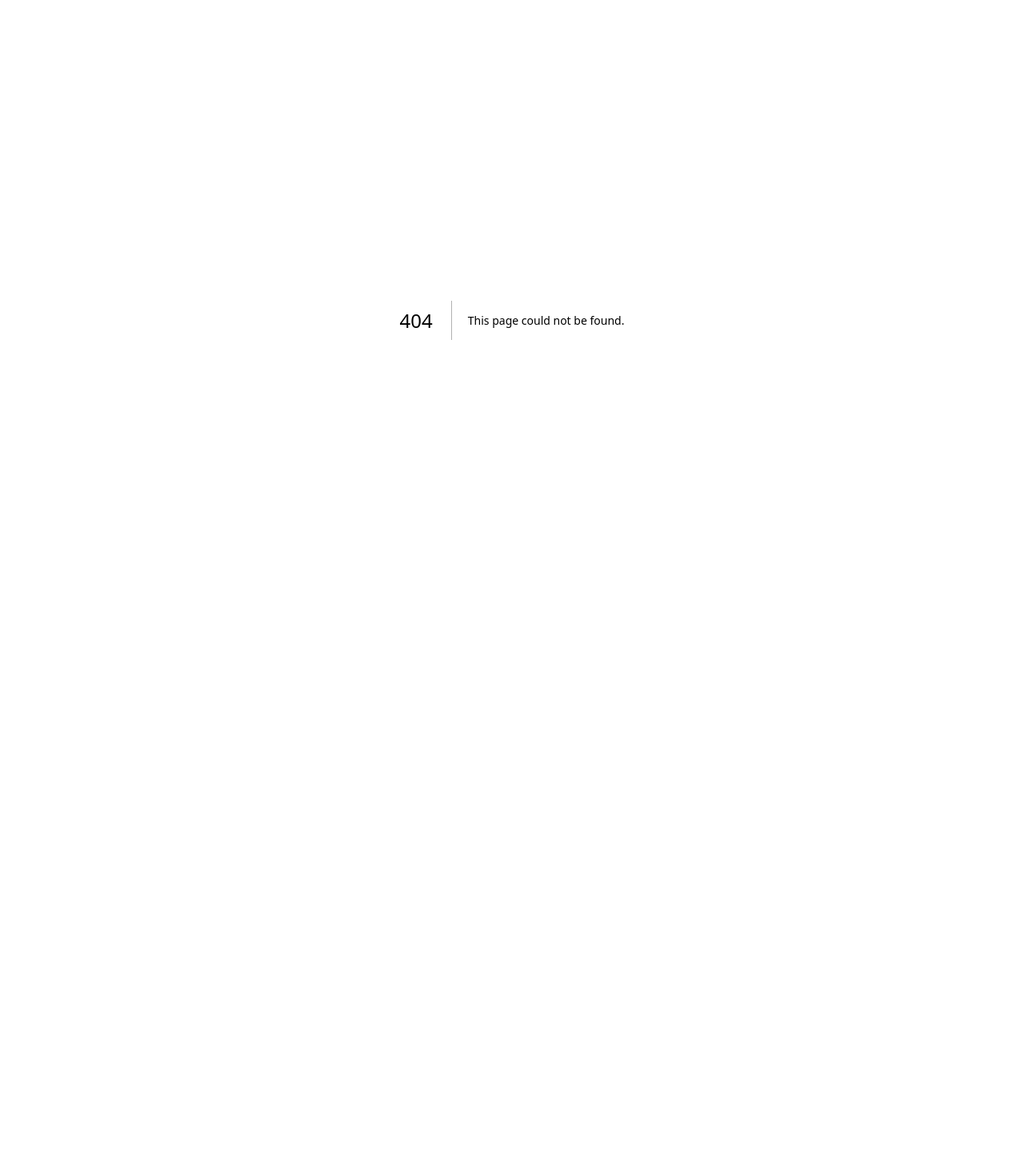
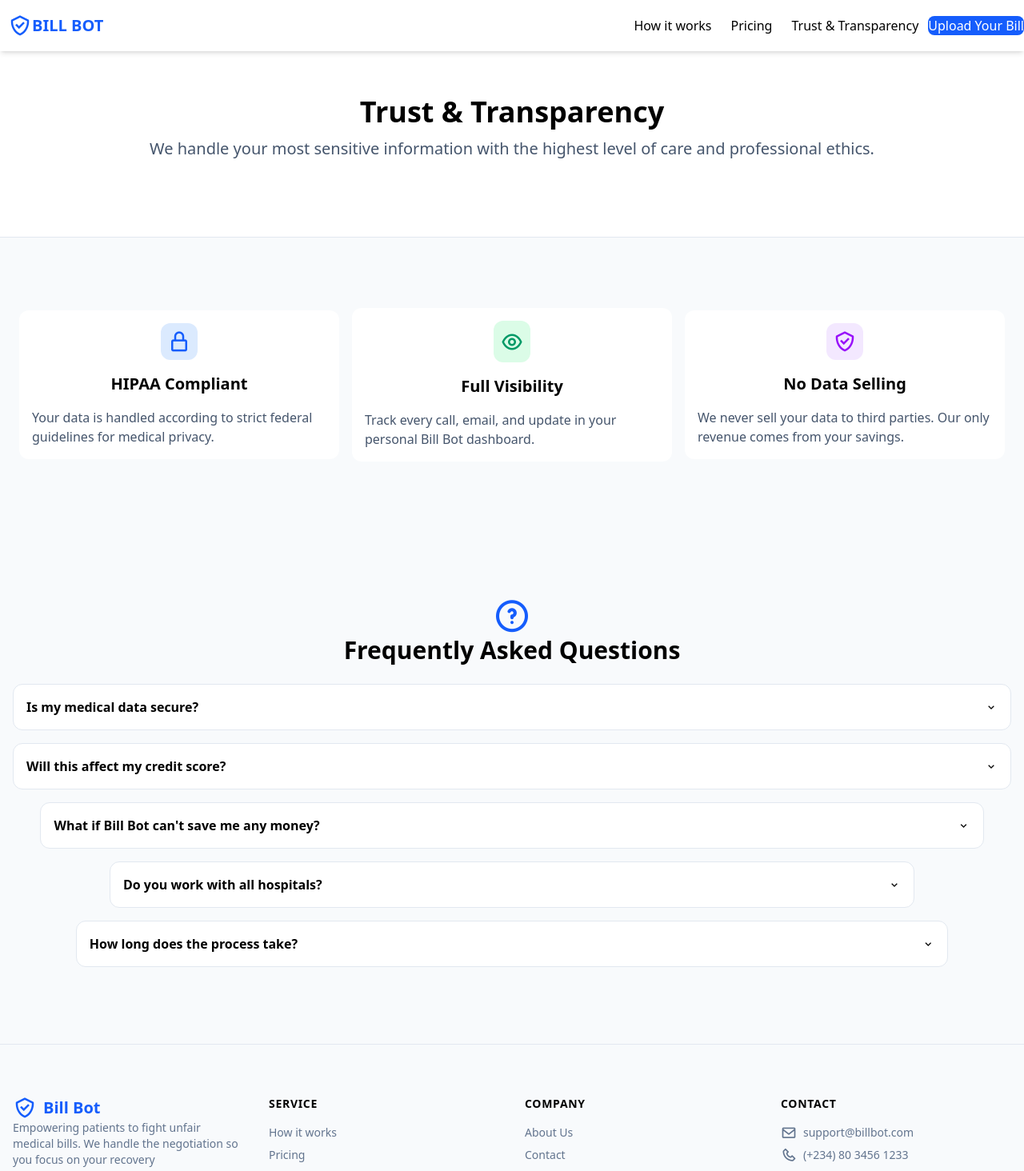
Before and after one commit to AlabiDominion/Bill-Bot-Landing-Page, a Next.js app: page /trustAndTransparency in a window 1280 px wide. Before the commit this address had no page. Shown: the top 1464 px of the page at 80% size. Before the commit the page ends 800 px from the top, so only its background shows below. Built offline with nearby package versions, Linux system fonts and the light colour scheme.

Commit message:
update-05-03-26

```diff
--- a/app/components/Nav.tsx
+++ b/app/components/Nav.tsx
@@ -74,7 +74,7 @@
             <MotionLink href="./pricing" variants={navListVariants} className='hover:text-blue-600 cursor-pointer'>
               Pricing
               </MotionLink>
-            <MotionLink href="/" variants={navListVariants} className='hover:text-blue-600 cursor-pointer'>Trust & Transparency</MotionLink>
+            <MotionLink href="./trustAndTransparency" variants={navListVariants} className='hover:text-blue-600 cursor-pointer'>Trust & Transparency</MotionLink>
         </motion.div>
         <Link href="/uploadYourBill">
         <motion.button variants={navLogoVariants} type="button" className='text-white bg-blue-600 rounded-lg p-[5] font-medium hover:bg-blue-700 hidden md:flex active:scale-[0.95]'>Upload Your Bill</motion.button></Link>
@@ -88,7 +88,7 @@
           <motion.div className='fixed space-y-4 px-4 py-4 shadow-md top-16 w-full z-50 left-0 md:hidden p-[4] bg-white '>
              <Link href="/howItWorks" className="hover:text-blue-600 cursor-pointer block">How it works</Link>
              <Link href="/pricing" className="hover:text-blue-600 cursor-pointer block">Pricing</Link>
-              <a href="" className="block hover:text-blue-600">Trust & Transparency</a>
+             <Link href="/trustAndTransparency" className="hover:text-blue-600 cursor-pointer block">Trust & Transparency</Link>
               <Link href="/uploadYourBill">
           <button type="button" className='text-white bg-blue-600 rounded-lg p-[5] font-medium hover:bg-blue-700 active:scale-[0.95] w-full'>Upload Your Bill</button></Link>
           </motion.div>
--- a/app/page.tsx
+++ b/app/page.tsx
@@ -12,7 +12,7 @@
       <Banner/>
       <main className="grow">
         <section className="relative  p-20 lg:py-32 w-full items-center justify-center">
-          <div className="container p-4">
+          <div className=" p-4">
             <div className="text-center items-center">
               <div className="inline-block text-blue-800 bg-blue-100 rounded-full text-xs font-semibold px-2.5 py-0.5">Medical Advocacy for Patients</div>
               <h1 className="font-extrabold mb-6 text-4xl md:text-6xl">We fight your medical bills</h1>
--- /dev/null
+++ b/app/preview/page.tsx
@@ -0,0 +1,49 @@
+"use client";
+
+import React, { useEffect, useState } from "react";
+import { useRouter } from "next/navigation";
+import Nav from "../components/Nav";
+import Footer from "../components/Footer";
+import Link from 'next/link'
+
+export default function Preview() {
+  const [fileUrl, setFileUrl] = useState(null);
+  const router = useRouter();
+
+  useEffect(() => {
+    const storedFile = sessionStorage.getItem("uploadedFile");
+    if (storedFile) {
+      setFileUrl(storedFile);
+    }
+  }, []);
+
+  return (
+    <>
+      <Nav />
+      <main className="min-h-screen bg-slate-50 flex flex-col items-center p-20 relative">
+        <h1 className="text-3xl font-bold mb-6">Your Uploaded Bill</h1>
+
+        {fileUrl ? (
+          <iframe
+            src={fileUrl}
+            className="w-full max-w-5xl h-[80vh] border rounded-xl shadow-xl"
+          ></iframe>
+        ) : (
+          <p>No file found.</p>
+        )}
+
+         <div className='flex gap-4 mt-6 justify-center'>
+                <Link href='./uploadYourBill'>
+                <button className=" p-3 border border-slate-300 rounded-2xl hover:bg-blue-200">
+                  Upload Another Bill
+                </button></Link>
+
+                <Link href="/">
+                    <button className='text-white bg-blue-600 p-3 rounded-2xl'>Back to Home <i className='uil uil-arrow-right'></i></button>
+                </Link>
+        </div>
+      </main>
+      <Footer />
+    </>
+  );
+}
--- /dev/null
+++ b/app/trustAndTransparency/page.tsx
@@ -0,0 +1,92 @@
+"use client"
+
+import React, {useState} from 'react'
+import Nav from "../components/Nav";
+import Footer from "../components/Footer";
+
+export default function trustAndTransparency() {
+    const [openIndex, setOpenIndex] = useState(null)
+
+    const faqs = [
+        {
+            question: "Is my medical data secure?",
+            answer: "Absolutely. We use industry-standard encryption and our platform is fully HIPAA-compliant. Your medical records are only accessible to the experts working directly on your case."
+        },
+        {
+            question: "Will this affect my credit score?",
+            answer: "No. Negotiating a bill is a standard process and does not negatively impact your credit. In fact, by resolving the debt before it goes to collections, we help protect your credit score."
+        },
+        {
+            question: "What if Bill Bot can't save me any money?",
+            answer: "Then you pay us nothing. Our 20% fee is only calculated based on actual, realized savings. If the hospital refuses to budge, our service is completely free."
+        },
+        {
+            question: "Do you work with all hospitals?",
+            answer: "We work with almost all major hospital systems and private clinics across the United States. If it's a medical bill, we can likely help."
+        },
+        {
+            question: "How long does the process take?",
+            answer: "Most negotiations are resolved within 2 to 4 weeks, depending on the hospital's responsiveness. We keep you updated every step of the way."
+        }
+    ]
+
+    const toggleAccordion = (index) => {
+        setOpenIndex(openIndex === index ? null : index)
+    }
+
+  return (
+    <>
+    <link rel="stylesheet" href="https://unicons.iconscout.com/release/v4.2.0/css/line.css"></link>
+    <Nav />
+    <main>
+        <section className='bg-white relative p-20 w-full border-b border-slate-200'>
+            <div className='text-center px-4 mb-4 pt-10'>
+                <h1 className='font-extrabold text-4xl mb-3'>Trust & Transparency</h1>
+                <p className='text-slate-600 text-xl'>We handle your most sensitive information with the highest level of care and professional ethics.</p>
+            </div>
+        </section>
+
+        <section className='bg-slate-50 py-20 px-4'>
+            <div className='items-center justify-center grid grid-cols-1 md:grid-cols-3'>
+                <div className='items-center justify-center flex flex-col bg-white p-4 rounded-xl mx-2 my-2'>
+                    <i className='bx bx-lock-alt mb-4 text-blue-600 text-3xl text-bold bg-blue-100 rounded-xl p-2'></i>
+                    <h2 className='font-bold text-xl mb-4'>HIPAA Compliant</h2>
+                    <p className='text-slate-600'>Your data is handled according to strict federal guidelines for medical privacy.</p>
+                </div>
+                <div className='items-center justify-center flex flex-col bg-white p-4 rounded-xl mx-2 my-2'>
+                    <i className='uil uil-eye mb-4 text-emerald-600 text-3xl text-bold bg-green-100 rounded-xl p-2'></i>
+                    <h2 className='font-bold text-xl mb-4'>Full Visibility</h2>
+                    <p className='text-slate-600'>Track every call, email, and update in your personal Bill Bot dashboard.</p>
+                </div>
+                <div className='items-center justify-center flex flex-col bg-white p-4 rounded-xl mx-2 my-2'>
+                    <i className='bx bx-check-shield mb-4  text-purple-600 text-3xl text-bold bg-purple-100 rounded-xl p-2'></i>
+                    <h2 className='font-bold text-xl mb-4'>No Data Selling</h2>
+                    <p className='text-slate-600'>We never sell your data to third parties. Our only revenue comes from your savings.</p>
+                </div>
+
+            </div>
+        </section>
+
+        <section className='bg-slate-50 py-20 px-4'>
+            <div className='items-center flex flex-col'>
+                <i className="uil uil-question-circle text-blue-600 text-5xl"></i>
+                <h2 className='font-bold text-3xl mb-6'>Frequently Asked Questions</h2>
+
+                {faqs.map((faq, index) => (
+                    <div key={index} className='bg-white rounded-xl border border-slate-200 p-4 mb-4'>
+                        <button onClick={() => toggleAccordion(index)} className='flex justify-between items-center w-full'>
+                            <h3 className='font-bold'>{faq.question}</h3>
+                            <i className={`bx ${openIndex === index ? "bx-chevron-up" : "bx-chevron-down"} text-ul transition-all duration-300`} ></i>
+                        </button>
+                        <div className={`overflow-hidden transition-all duration-300 ${openIndex === index ? "max-h-40 pb-4" : "max-h-0"}`}>
+                            <p className='text-slate-600 mt-4'>{faq.answer}</p>
+                        </div>
+                    </div>
+                ))}
+            </div>
+        </section>
+    </main>
+    <Footer />
+    </>
+  )
+}
--- a/app/uploadYourBill/page.tsx
+++ b/app/uploadYourBill/page.tsx
@@ -1,5 +1,6 @@
 "use client";
 import React, { useState , useEffect } from 'react'
+import {useRouter} from 'next/navigation';
 import Nav from "../components/Nav";
 import Link from "next/link"
 import Footer from "../components/Footer";
@@ -8,14 +9,21 @@
 
 export default function Upload() {
     const [status, setStatus] = useState("idle");
+    const router = useRouter();
+    const [fileUrl, setFileUrl] = useState(null)
     const handleUpload = (e) => {
         const file = e.target.files[0];
         if (!file) return;
+
+        const url = URL.createObjectURL(file);
+        setFileUrl(url);
 
     setStatus("analyzing");
 
     setTimeout(() => {
         setStatus("success");
+        sessionStorage.setItem("uploadedFile", url);
+        router.push("/preview");
     }, 3000)
 }
 const reset = () => setStatus("idle");
```
